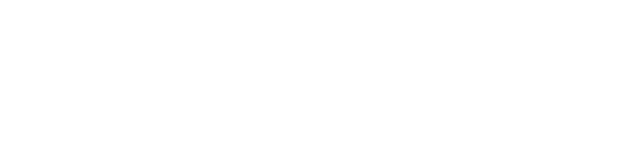
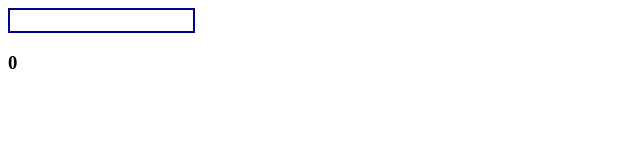
Before and after one commit to acciojob/gre-essay-tool-Rathin21, a website: page main.html in a window 1280 px wide. Shown: the whole page, without its empty margins (0-640 px from the left). Drawn offline with Linux system fonts and the light colour scheme.

Commit message:
created a submission

```diff
--- a/main.html
+++ b/main.html
@@ -8,6 +8,9 @@
 
 <body>
 	<!-- the entire body must be written by student -->
+	<input type ="text" id="evaluatedText" oninput="countWord()">
+	<br>
+	<h3 id="wordCount">0</h3>
     <script type="text/javascript" src="./script.js">
 </script>
 
--- a/script.js
+++ b/script.js
@@ -1 +1,12 @@
-//your code here
+function countWord() {
+      var words = document.getElementById("evaluatedText").value;
+            var count = 0;
+            var split = words.split(' ');
+            for (var i = 0; i < split.length; i++) {
+                if (split[i] != "") {
+                    count += 1;
+                }
+
+            }
+ document.getElementById("wordCount").innerHTML = count;
+        }
--- a/styles.css
+++ b/styles.css
@@ -1,2 +1,6 @@
 
 /* Your CSS Code here. */
+#evaluatedText{
+	border:2px solid darkblue;
+	padding:3px;
+}
```
